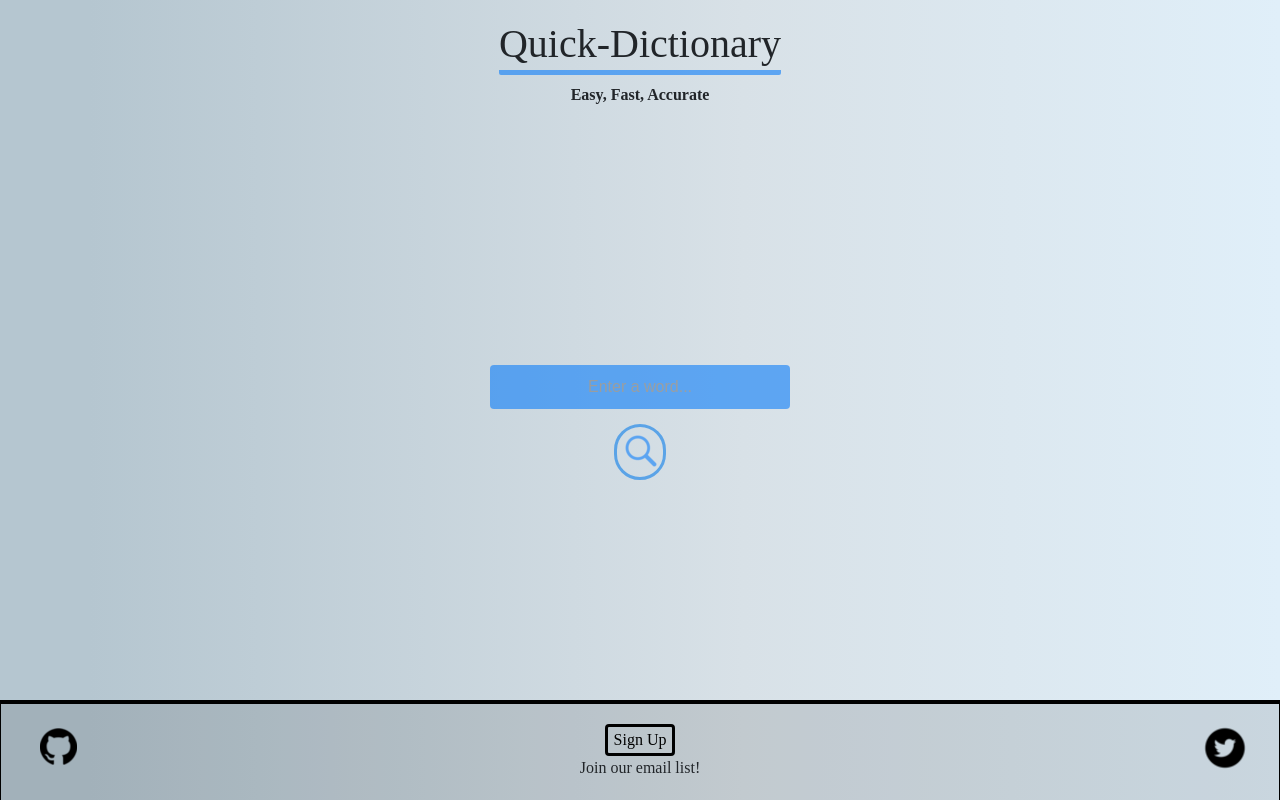
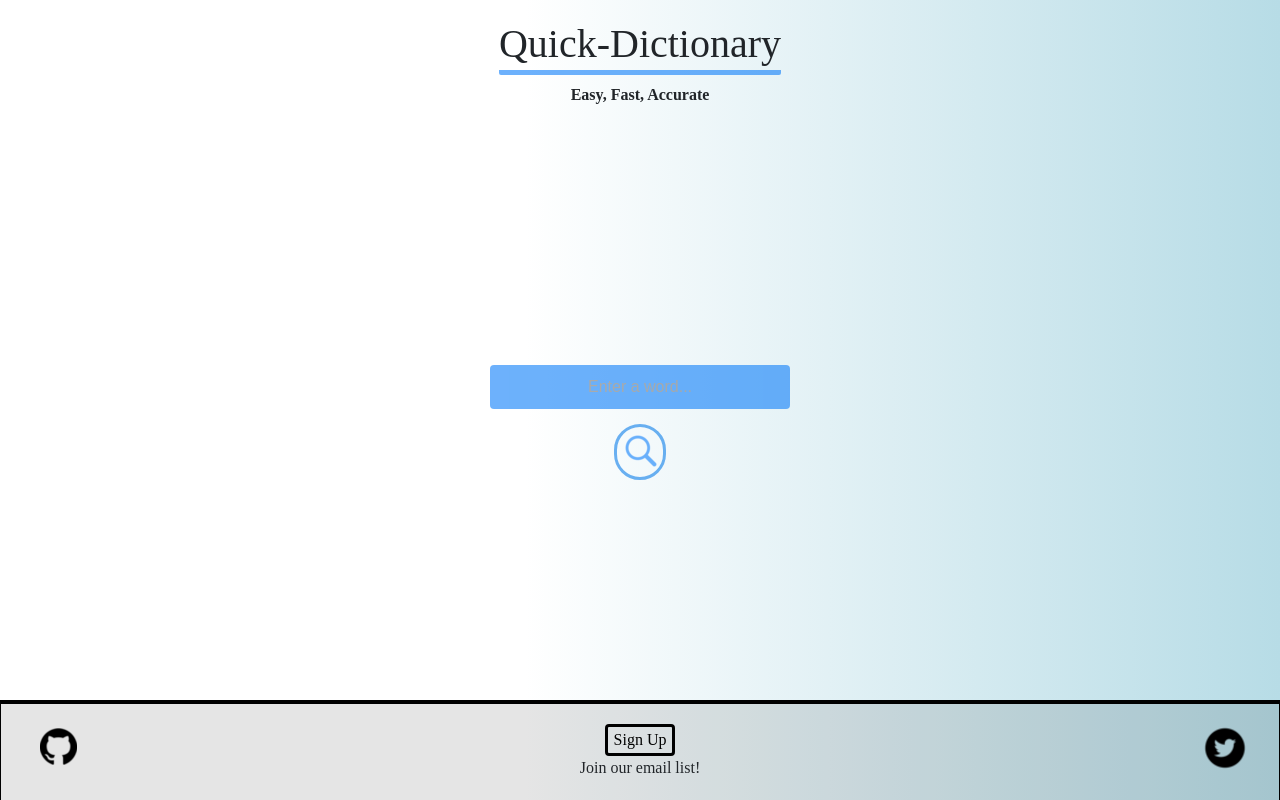
Before and after one commit to lathan1623/ReactDictionary, a React (Create React App) app: page / in a window 1280 px wide. Built offline with nearby package versions, Linux system fonts and the light colour scheme.

Commit message:
changed background color

```diff
--- a/src/App.css
+++ b/src/App.css
@@ -1,6 +1,6 @@
 body {
   font-family: sans-serif;
-  background: linear-gradient(to right, rgba(181,198,208,1) 0%, rgba(181,198,208,1) 7%, rgba(216,225,231,1) 58%, rgba(224,239,249,1) 100%);
+  background: linear-gradient(to right, rgba(255,255,255,1) 0%, rgba(255,255,255,1) 41%, rgba(183,220,230,1) 100%);
 }
 
 .main {
--- a/src/App.js
+++ b/src/App.js
@@ -69,7 +69,7 @@ class App extends React.Component {
    */
   render() {
     return (
-      <div>
+      <div className="container">
         <div className="main">
           <div className="row" >
             <Titles/>
```
Also changed, not shown: src/images/read.webp (added), src/images/reading.jpg (added).
